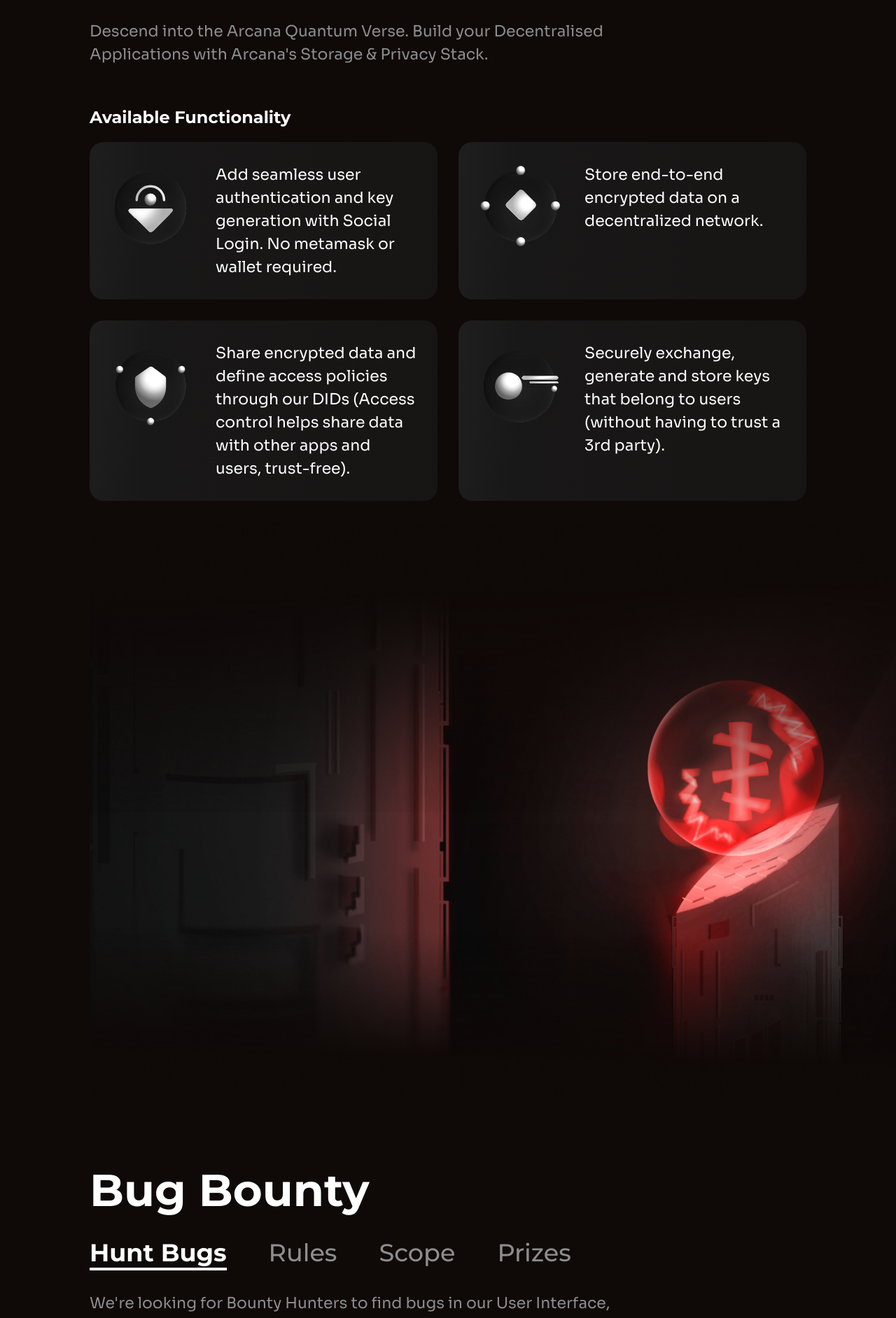
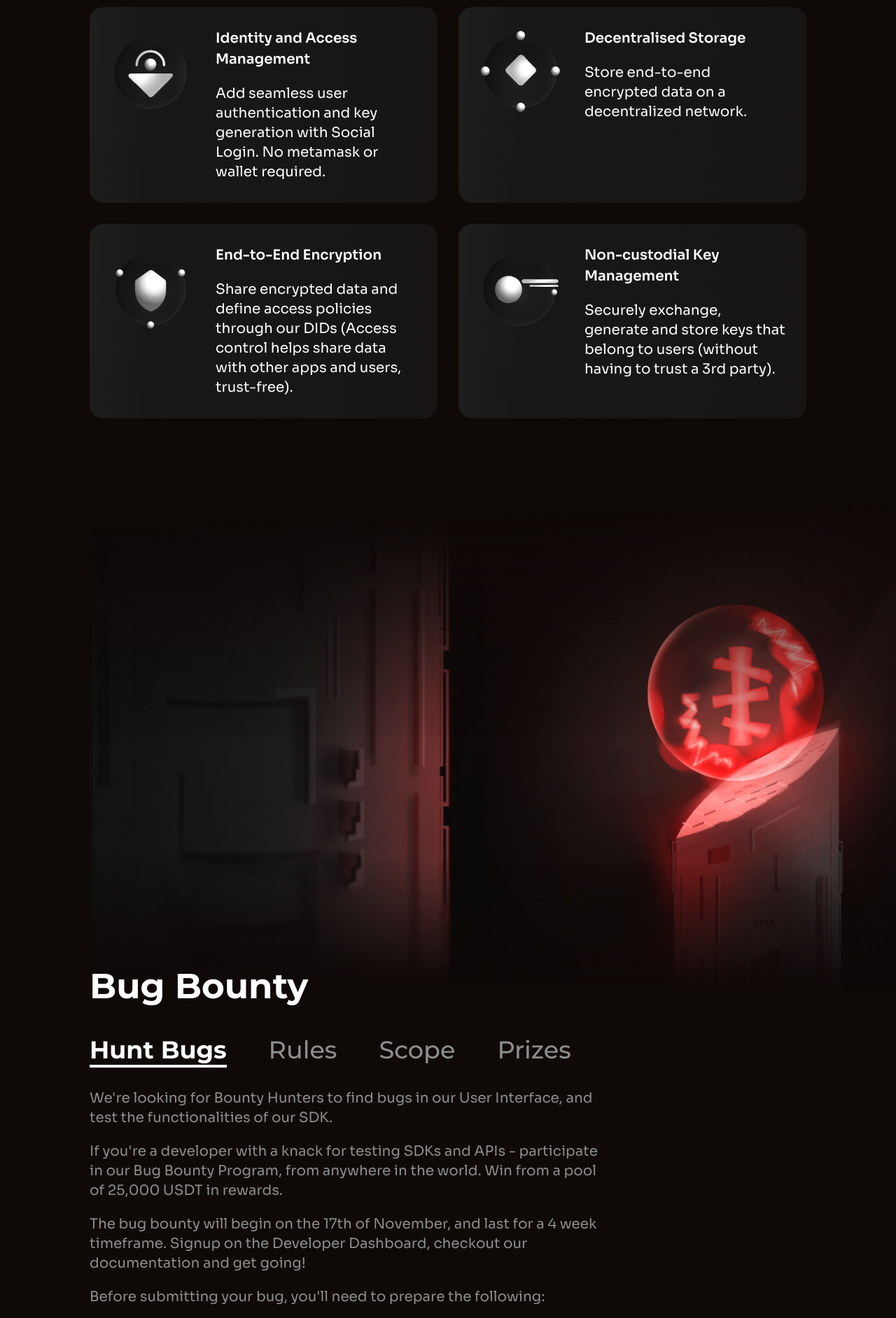
Before and after one commit to arcana-network/testnet-site, a Nuxt app: page / in a window 1280 px wide. Shown: the part 2777-4661 px from the top of the page at 70% size. Built offline with nearby package versions, Linux system fonts and the light colour scheme.

Commit message:
All font size and spacing changes

```diff
--- a/components/BugBountyOverview.vue
+++ b/components/BugBountyOverview.vue
@@ -4,7 +4,7 @@
       class="bug-bounty-overview-description"
       color="secondary"
       :weight="400"
-      line-height="1.5"
+      line-height="1.4"
     >
       We're looking for Bounty Hunters to find bugs in our User Interface, and
       test the functionalities of our SDK.
@@ -13,7 +13,7 @@
       class="bug-bounty-overview-description"
       color="secondary"
       :weight="400"
-      line-height="1.5"
+      line-height="1.4"
     >
       If you're a developer with a knack for testing SDKs and APIs - participate
       in our Bug Bounty Program, from anywhere in the world. Win from a pool of
@@ -23,7 +23,7 @@
       class="bug-bounty-overview-description"
       color="secondary"
       :weight="400"
-      line-height="1.5"
+      line-height="1.4"
     >
       The bug bounty will begin on the 17th of November, and last for a 4 week
       timeframe. Signup on the Developer Dashboard, checkout our documentation
@@ -33,7 +33,7 @@
       class="bug-bounty-overview-description"
       color="secondary"
       :weight="400"
-      line-height="1.5"
+      line-height="1.4"
     >
       Before submitting your bug, you'll need to prepare the following:
     </v-text>
@@ -74,8 +74,8 @@
 }
 
 .bug-bounty-overview-description {
-  max-width: 46ch;
-  font-size: 1.375rem;
+  max-width: 50ch;
+  font-size: 1.25rem;
 
   @media (--viewport-small) {
     font-size: 1rem;
--- a/components/BugBountyScope.vue
+++ b/components/BugBountyScope.vue
@@ -60,11 +60,6 @@
 </script>
 
 <style lang="postcss" scoped>
-.bug-bounty-scope {
-  margin-top: 2rem;
-  margin-bottom: 2rem;
-}
-
 .bug-bounty-scope-in,
 .bug-bounty-scope-out {
   max-width: 36rem !important;
--- a/components/BugBountySection.vue
+++ b/components/BugBountySection.vue
@@ -5,8 +5,8 @@
         align="start"
         direction="column"
         sm-direction="column"
-        gap="30px"
-        sm-gap="20px"
+        gap="2.5rem"
+        sm-gap="1.875rem"
       >
         <v-heading
           class="bug-bounty-heading"
@@ -16,6 +16,7 @@
         >
           Bug Bounty
         </v-heading>
+        <div>
           <v-tabs :tabs-list="tabsList">
             <template #tab-0>
               <bug-bounty-overview />
@@ -30,6 +31,7 @@
               <bug-bounty-prizes />
             </template>
           </v-tabs>
+        </div>
       </v-stack>
     </v-container>
   </section>
@@ -49,13 +51,21 @@
 <style lang="postcss" scoped>
 @import url('./lib/media-query-helper.css');
 
+section {
+  margin-top: -5rem !important;
+
+  @media (--viewport-small) {
+    margin-top: 2rem !important;
+  }
+}
+
 .bug-bounty-heading {
   margin-top: 0;
   margin-bottom: 0;
-  font-size: 4rem;
+  font-size: 3.125rem;
 
   @media (--viewport-small) {
-    font-size: 2.25rem;
+    font-size: 2.1875rem;
   }
 }
 </style>
--- a/components/BuildOverview.vue
+++ b/components/BuildOverview.vue
@@ -1,10 +1,15 @@
 <template>
-  <v-stack direction="column" gap="3.75rem">
+  <v-stack
+    direction="column"
+    sm-direction="column"
+    gap="3.75rem"
+    sm-gam="3.125rem"
+  >
     <v-text
       class="build-overview-description"
       color="secondary"
       :weight="400"
-      line-height="1.5"
+      line-height="1.4"
     >
       Descend into the Arcana Quantum Verse. Build your Decentralised
       Applications with Arcana's Storage & Privacy Stack.
@@ -34,13 +39,29 @@
               sm-gap="1.25rem"
             >
               <v-image class="build-feature-card-icon" :path="feature.image" />
+              <div>
+                <v-stack
+                  direction="column"
+                  sm-direction="column"
+                  gap="1.25rem"
+                  sm-gap="0.625rem"
+                >
+                  <v-text
+                    class="build-feature-card-text"
+                    :weight="600"
+                    line-height="1.5"
+                  >
+                    {{ feature.title }}
+                  </v-text>
                   <v-text
                     class="build-feature-card-text"
                     :weight="400"
-                line-height="1.5"
+                    line-height="1.4"
                   >
                     {{ feature.description }}
                   </v-text>
+                </v-stack>
+              </div>
             </v-stack>
           </v-card>
         </div>
@@ -58,24 +79,28 @@
         {
           name: 'identity',
           image: 'images/identity.svg',
+          title: 'Identity and Access Management',
           description:
             'Add seamless user authentication and key generation with Social Login. No metamask or wallet required.',
         },
         {
           name: 'storage',
           image: 'images/storage.svg',
+          title: 'Decentralised Storage',
           description:
             'Store end-to-end encrypted data on a decentralized network.',
         },
         {
           name: 'encryption',
           image: 'images/encryption.svg',
+          title: 'End-to-End Encryption',
           description:
             'Share encrypted data and define access policies through our DIDs (Access control helps share data with other apps and users, trust-free).',
         },
         {
           name: 'keys',
           image: 'images/keys.svg',
+          title: 'Non-custodial Key Management',
           description:
             'Securely exchange, generate and store keys that belong to users (without having to trust a 3rd party).',
         },
@@ -102,8 +127,8 @@
 }
 
 .build-overview-description {
-  max-width: 46ch;
-  font-size: 1.375rem;
+  max-width: 50ch;
+  font-size: 1.25rem;
 
   @media (--viewport-small) {
     font-size: 1rem;
@@ -130,7 +155,7 @@
 }
 
 .build-feature-card-text {
-  font-size: 1.375rem;
+  font-size: 1.25rem;
   max-width: 30ch;
 
   @media (--viewport-small) {
--- a/components/BuildSection.vue
+++ b/components/BuildSection.vue
@@ -5,8 +5,8 @@
         align="start"
         direction="column"
         sm-direction="column"
-        gap="30px"
-        sm-gap="20px"
+        gap="2.5rem"
+        sm-gap="1.875rem"
       >
         <v-heading
           class="build-heading"
@@ -16,6 +16,7 @@
         >
           Build dApps
         </v-heading>
+        <div>
           <v-tabs :tabs-list="tabsList">
             <template #tab-0>
               <build-overview />
@@ -27,7 +28,7 @@
               <build-support />
             </template>
           </v-tabs>
-
+        </div>
         <div class="build-illustration full-bleed" />
       </v-stack>
     </v-container>
@@ -48,13 +49,21 @@
 <style lang="postcss" scoped>
 @import url('./lib/media-query-helper.css');
 
+section {
+  margin-top: -5rem !important;
+
+  @media (--viewport-small) {
+    margin-top: 2rem !important;
+  }
+}
+
 .build-heading {
   margin-top: 0;
   margin-bottom: 0;
-  font-size: 4rem;
+  font-size: 3.125rem;
 
   @media (--viewport-small) {
-    font-size: 2.25rem;
+    font-size: 2.1875rem;
   }
 }
 
--- a/components/BuildSupport.vue
+++ b/components/BuildSupport.vue
@@ -1,31 +1,4 @@
 <template>
-  <v-stack class="build-support" direction="column" gap="6rem">
-    <v-stack
-      class="dn"
-      direction="column"
-      sm-direction="column"
-      gap="1.875rem"
-      sm-gap="1.875rem"
-    >
-      <v-heading
-        class="build-support-heading"
-        :level="3"
-        line-height="1.2"
-        :weight="600"
-      >
-        Got Questions? Get Answers.
-      </v-heading>
-      <v-text
-        class="build-support-description"
-        color="secondary"
-        :weight="400"
-        line-height="1.5"
-      >
-        Take a look at the questions below to learn more. If you don’t find them
-        here, look for other ways to get in touch with us below:
-      </v-text>
-      <v-accordion :items="questionItems" />
-    </v-stack>
   <v-stack
     direction="column"
     sm-direction="column"
@@ -44,7 +17,7 @@
       class="build-support-description"
       color="secondary"
       :weight="400"
-        line-height="1.5"
+      line-height="1.4"
     >
       Use any of the modes below to get in touch with us and get the help you
       need:
@@ -94,52 +67,16 @@
       </v-stack>
     </v-stack>
   </v-stack>
-  </v-stack>
 </template>
 
 <script>
 export default {
   name: 'BuildSupport',
-  data() {
-    return {
-      questionItems: [
-        {
-          title: 'Lorem Ipsum Dolor Sit Amet, Consectetur Adipiscing Elit?',
-          description:
-            'Lorem ipsum dolor sit amet, consectetur adipiscing elit. Vivamus suscipit cursus purus nisl amet, eros, volutpat, accumsan sem. Rhoncus est, hendrerit amet lobortis tristique quisque. Lorem in in posuere feugiat mauris. Faucibus scelerisque mauris elit amet diam tristique at cursus sit.',
-        },
-        {
-          title: 'Lorem Ipsum Dolor Sit Amet, Consectetur Adipiscing Elit?',
-          description:
-            'Lorem ipsum dolor sit amet, consectetur adipiscing elit. Vivamus suscipit cursus purus nisl amet, eros, volutpat, accumsan sem. Rhoncus est, hendrerit amet lobortis tristique quisque. Lorem in in posuere feugiat mauris. Faucibus scelerisque mauris elit amet diam tristique at cursus sit.',
-        },
-        {
-          title: 'Lorem Ipsum Dolor Sit Amet, Consectetur Adipiscing Elit?',
-          description:
-            'Lorem ipsum dolor sit amet, consectetur adipiscing elit. Vivamus suscipit cursus purus nisl amet, eros, volutpat, accumsan sem. Rhoncus est, hendrerit amet lobortis tristique quisque. Lorem in in posuere feugiat mauris. Faucibus scelerisque mauris elit amet diam tristique at cursus sit.',
-        },
-        {
-          title: 'Lorem Ipsum Dolor Sit Amet, Consectetur Adipiscing Elit?',
-          description:
-            'Lorem ipsum dolor sit amet, consectetur adipiscing elit. Vivamus suscipit cursus purus nisl amet, eros, volutpat, accumsan sem. Rhoncus est, hendrerit amet lobortis tristique quisque. Lorem in in posuere feugiat mauris. Faucibus scelerisque mauris elit amet diam tristique at cursus sit.',
-        },
-        {
-          title: 'Lorem Ipsum Dolor Sit Amet, Consectetur Adipiscing Elit?',
-          description:
-            'Lorem ipsum dolor sit amet, consectetur adipiscing elit. Vivamus suscipit cursus purus nisl amet, eros, volutpat, accumsan sem. Rhoncus est, hendrerit amet lobortis tristique quisque. Lorem in in posuere feugiat mauris. Faucibus scelerisque mauris elit amet diam tristique at cursus sit.',
-        },
-      ],
-    }
-  },
 }
 </script>
 
 <style lang="postcss" scoped>
 @import url('./lib/media-query-helper.css');
-
-.build-support {
-  margin-top: 1.875rem;
-}
 
 .build-support-heading {
   margin-top: 0;
@@ -153,8 +90,8 @@
 }
 
 .build-support-description {
-  max-width: 42ch;
-  font-size: 1.375rem;
+  max-width: 46ch;
+  font-size: 1.25rem;
 
   @media (--viewport-small) {
     font-size: 1rem;
--- /dev/null
+++ b/components/CommonQuestions.vue
@@ -0,0 +1,89 @@
+<template>
+  <v-stack
+    class="dn"
+    direction="column"
+    sm-direction="column"
+    gap="1.875rem"
+    sm-gap="1.875rem"
+  >
+    <v-heading
+      class="common-questions-heading"
+      :level="3"
+      line-height="1.2"
+      :weight="600"
+    >
+      Got Questions? Get Answers.
+    </v-heading>
+    <v-text
+      class="common-questions-description"
+      color="secondary"
+      :weight="400"
+      line-height="1.4"
+    >
+      Take a look at the questions below to learn more. If you don’t find them
+      here, look for other ways to get in touch with us below:
+    </v-text>
+    <v-accordion :items="questionItems" />
+  </v-stack>
+</template>
+
+<script>
+export default {
+  name: 'CommonQuestions',
+  data() {
+    return {
+      questionItems: [
+        {
+          title: 'Lorem Ipsum Dolor Sit Amet, Consectetur Adipiscing Elit?',
+          description:
+            'Lorem ipsum dolor sit amet, consectetur adipiscing elit. Vivamus suscipit cursus purus nisl amet, eros, volutpat, accumsan sem. Rhoncus est, hendrerit amet lobortis tristique quisque. Lorem in in posuere feugiat mauris. Faucibus scelerisque mauris elit amet diam tristique at cursus sit.',
+        },
+        {
+          title: 'Lorem Ipsum Dolor Sit Amet, Consectetur Adipiscing Elit?',
+          description:
+            'Lorem ipsum dolor sit amet, consectetur adipiscing elit. Vivamus suscipit cursus purus nisl amet, eros, volutpat, accumsan sem. Rhoncus est, hendrerit amet lobortis tristique quisque. Lorem in in posuere feugiat mauris. Faucibus scelerisque mauris elit amet diam tristique at cursus sit.',
+        },
+        {
+          title: 'Lorem Ipsum Dolor Sit Amet, Consectetur Adipiscing Elit?',
+          description:
+            'Lorem ipsum dolor sit amet, consectetur adipiscing elit. Vivamus suscipit cursus purus nisl amet, eros, volutpat, accumsan sem. Rhoncus est, hendrerit amet lobortis tristique quisque. Lorem in in posuere feugiat mauris. Faucibus scelerisque mauris elit amet diam tristique at cursus sit.',
+        },
+        {
+          title: 'Lorem Ipsum Dolor Sit Amet, Consectetur Adipiscing Elit?',
+          description:
+            'Lorem ipsum dolor sit amet, consectetur adipiscing elit. Vivamus suscipit cursus purus nisl amet, eros, volutpat, accumsan sem. Rhoncus est, hendrerit amet lobortis tristique quisque. Lorem in in posuere feugiat mauris. Faucibus scelerisque mauris elit amet diam tristique at cursus sit.',
+        },
+        {
+          title: 'Lorem Ipsum Dolor Sit Amet, Consectetur Adipiscing Elit?',
+          description:
+            'Lorem ipsum dolor sit amet, consectetur adipiscing elit. Vivamus suscipit cursus purus nisl amet, eros, volutpat, accumsan sem. Rhoncus est, hendrerit amet lobortis tristique quisque. Lorem in in posuere feugiat mauris. Faucibus scelerisque mauris elit amet diam tristique at cursus sit.',
+        },
+      ],
+    }
+  },
+}
+</script>
+
+<style lang="postcss" scoped>
+@import url('./lib/media-query-helper.css');
+
+.common-questions-heading {
+  margin-top: 0;
+  margin-bottom: 0;
+  font-size: 2.5rem;
+  letter-spacing: normal;
+
+  @media (--viewport-small) {
+    font-size: 1.875rem;
+  }
+}
+
+.common-questions-description {
+  max-width: 50ch;
+  font-size: 1.25rem;
+
+  @media (--viewport-small) {
+    font-size: 1rem;
+  }
+}
+</style>
--- a/components/TheFooter.vue
+++ b/components/TheFooter.vue
@@ -15,13 +15,13 @@
         >
           Disclaimers
         </v-heading>
-        <v-text class="footer-text" line-height="1.5" :weight="400">
+        <v-text class="footer-text" line-height="1.4" :weight="400">
           Participating in Arcana's Testnet: Quantum Descent does not constitute
           any guarantees of performance, reliability, or availability. Any loss
           arising from the use of our SDK will be the developer's sole
           responsibility.
         </v-text>
-        <v-text class="footer-text" line-height="1.5" :weight="400">
+        <v-text class="footer-text" line-height="1.4" :weight="400">
           Arcana's Testnet is only meant for experimentation and not for running
           apps in production. We expect participating bounty hunters to
           cooperate in sharing logs, metrics, and other data related to
@@ -72,7 +72,7 @@
 }
 
 .footer-text {
-  font-size: 1.375rem;
+  font-size: 1.25rem;
 
   @media (--viewport-small) {
     font-size: 1rem;
--- a/components/lib/VList.vue
+++ b/components/lib/VList.vue
@@ -147,7 +147,7 @@
 }
 
 .list-item-description {
-  max-width: 45ch;
+  max-width: 50ch;
 }
 
 .list-item-description[data-variant='outlined'] {
```
Also changed, not shown: components/BugBountyRules.vue (+1 -12 lines), components/BuildUseCases.vue (+4 -8 lines). Lines whose indentation alone changed are shown as unchanged.
